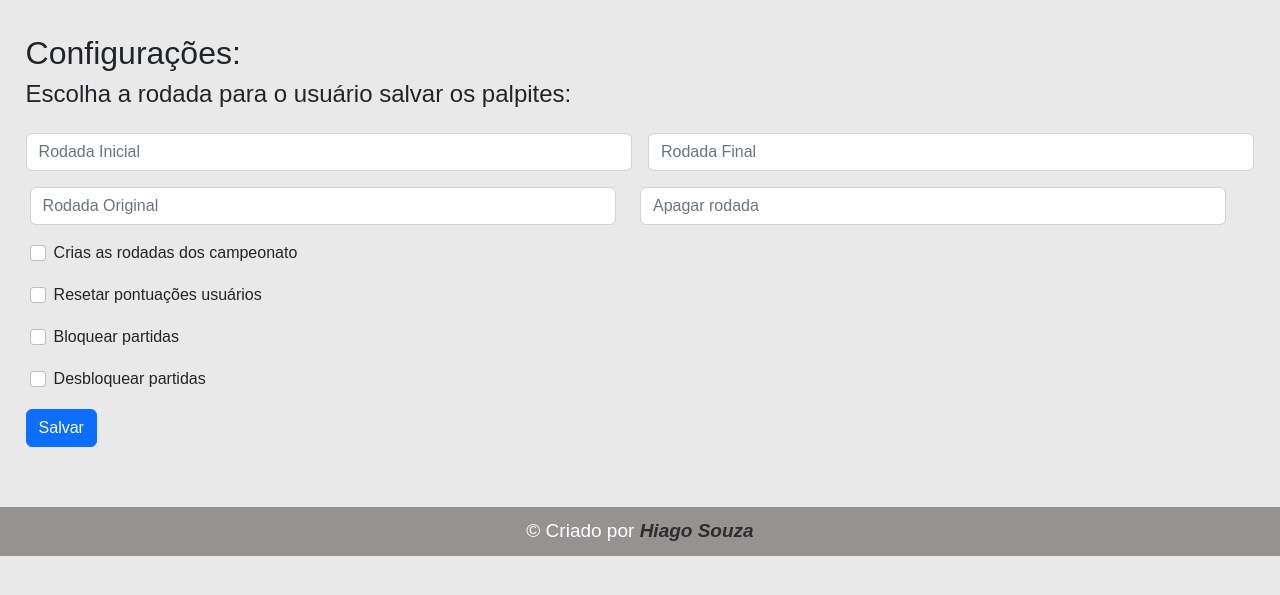
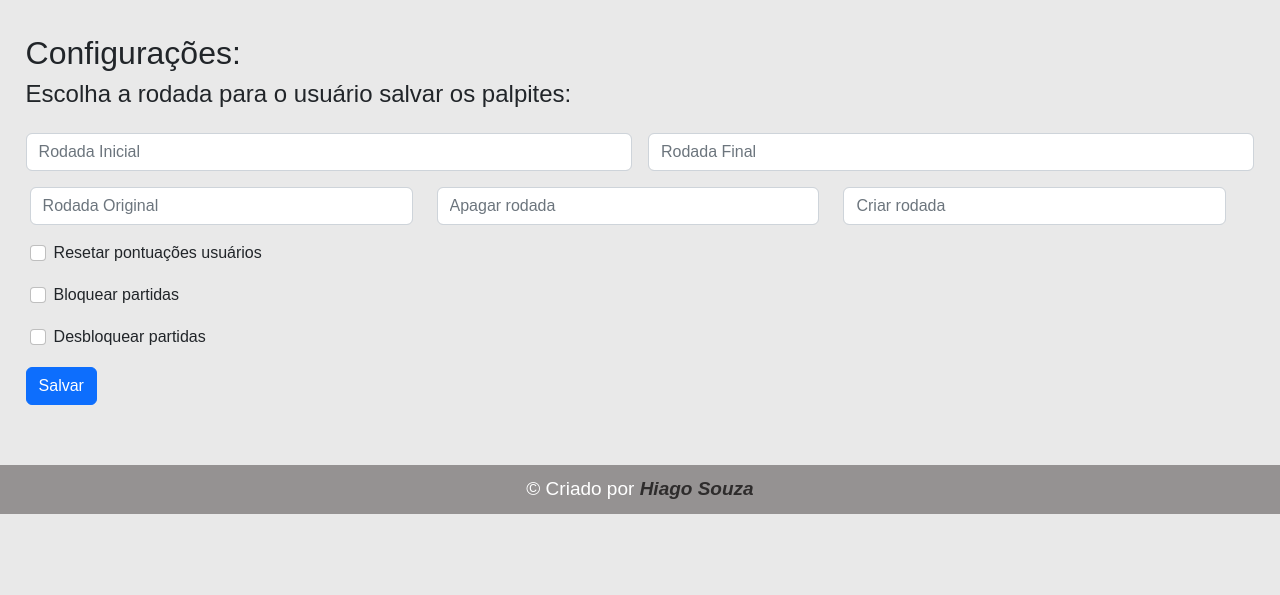
Before and after one commit to hiagospencer/bolao_brasileirao, a Django app: page /configuracoes in a window 1280 px wide. Shown: the part 120-715 px from the top of the page. Run offline with Django 5.2, Linux system fonts and the light colour scheme; a user stored in the database is signed in; some libraries are stand-ins or nearby versions; some web fonts are replaced.

Commit message:
ajustando o iinput criar rodada

```diff
--- a/bolao/templates/configuracoes.html
+++ b/bolao/templates/configuracoes.html
@@ -32,19 +32,13 @@
                     <input type="number" class="form-control" placeholder="Apagar rodada" aria-label="Last name"
                         name="apagar_rodada" style="width: 100% !important;">
                 </div>
+
+                <div class="col">
+                    <input type="number" class="form-control" placeholder="Criar rodada" aria-label="Last name" name="criar_rodadas"
+                        style="width: 100% !important;">
+                </div>
             </div>
 
-
-            <div class="row mt-3">
-                <div class="col">
-                    <div class="form-check">
-                        <input class="form-check-input" type="checkbox" id="gridCheck1" name="criar_rodadas_campeonato">
-                        <label class="form-check-label" for="gridCheck1">
-                            Crias as rodadas dos campeonato
-                        </label>
-                    </div>
-                </div>
-            </div>
 
             <div class="row mt-3">
                 <div class="col">
--- a/bolao/views.py
+++ b/bolao/views.py
@@ -135,7 +135,7 @@ def configuracoes(request):
         rodada_final = request.POST.get('rodada_final')
         rodada_original = request.POST.get('rodada_original')
         apagar_rodada = request.POST.get('apagar_rodada')
-        criar_rodadas = request.POST.get('criar_rodadas_campeonato')
+        criar_rodadas = request.POST.get('criar_rodadas')
         resetar_pontuacao = request.POST.get('resetar_pontuacao')
         bloquear_partidas = request.POST.get('bloquear_partidas')
         desbloquear_partidas = request.POST.get('desbloquear_partidas')
@@ -169,7 +169,7 @@ def configuracoes(request):
                 messages.error(request, 'Rodadas campeonato já foram criadas!')
                 return redirect('configuracoes')
             else:
-                thread = threading.Thread(target=criar_rodadas_campeonato())
+                thread = threading.Thread(target=criar_rodadas_campeonato(criar_rodadas))
                 thread.start()
                 print("Rodadas Criadas com sucesso!")
 
```
Also changed, not shown: bolao/utils.py (+20 -24 lines).
